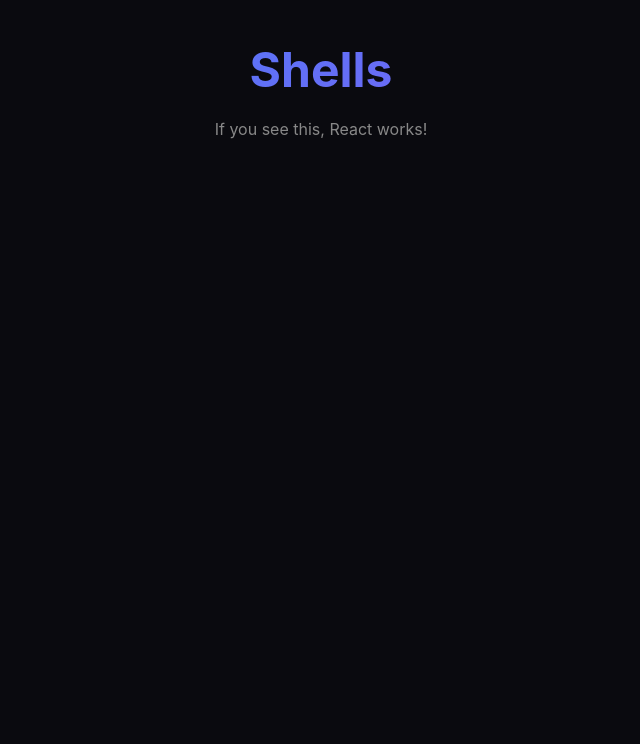
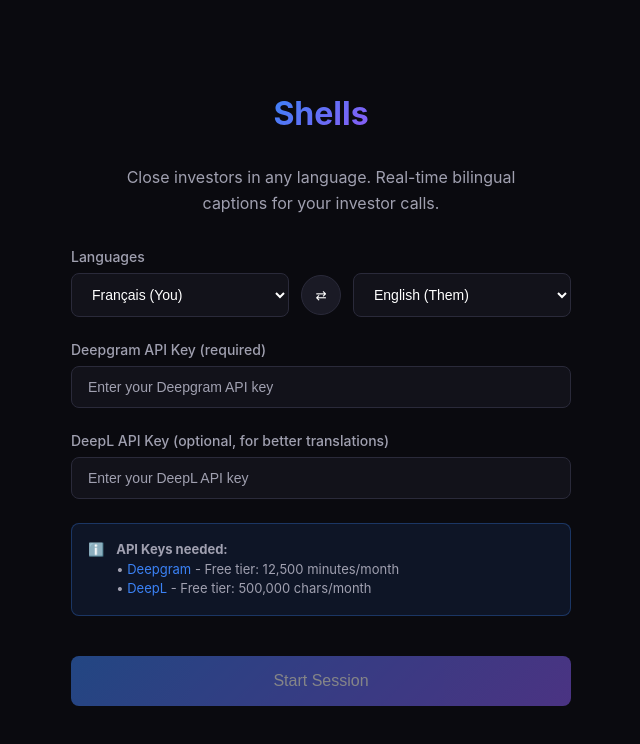
Before and after one commit to Nick0-ai/Shells, a React (Vite) app: page / in a window 1280 px wide. Shown: the top 744 px of the page, without its empty margins (319-959 px from the left). Built offline with nearby package versions, Linux system fonts and the light colour scheme.

Commit message:
feat: Restore full app with simplified audio capture

```diff
--- a/src/App.tsx
+++ b/src/App.tsx
@@ -1,28 +1,235 @@
-import React from 'react'
+import React, { useState, useCallback, useRef, useEffect } from 'react'
+import { SetupScreen } from './components/SetupScreen'
+import { SessionHeader } from './components/SessionHeader'
+import { CaptionColumn } from './components/CaptionColumn'
+import { DeepgramService } from './services/deepgram'
+import { TranslationService } from './services/translation'
+import { Caption, SessionConfig, getLanguageByCode } from './types'
 
-// Minimal test - no imports, no hooks
+type AppState = 'setup' | 'loading' | 'active'
+
 function App() {
-  console.log('App rendering...')
+  const [appState, setAppState] = useState<AppState>('setup')
+  const [config, setConfig] = useState<SessionConfig | null>(null)
+  const [yourCaptions, setYourCaptions] = useState<Caption[]>([])
+  const [theirCaptions, setTheirCaptions] = useState<Caption[]>([])
+  const [isConnected, setIsConnected] = useState(false)
+  const [error, setError] = useState<string | null>(null)
+  const [micStream, setMicStream] = useState<MediaStream | null>(null)
+
+  // Service refs
+  const micDeepgramRef = useRef<DeepgramService | null>(null)
+  const translationRef = useRef<TranslationService | null>(null)
+  const audioContextRef = useRef<AudioContext | null>(null)
+  const processorRef = useRef<ScriptProcessorNode | null>(null)
+  const configRef = useRef<SessionConfig | null>(null)
+
+  // Keep config in ref for callbacks
+  useEffect(() => {
+    configRef.current = config
+  }, [config])
+
+  // Translate and add caption
+  const addCaption = useCallback(
+    async (caption: Partial<Caption>) => {
+      if (!caption.text || !caption.speaker) return
+
+      const currentConfig = configRef.current
+      if (!currentConfig) return
+
+      const sourceLang = getLanguageByCode(currentConfig.yourLanguage)?.deeplCode || 'FR'
+      const targetLangCode = getLanguageByCode(currentConfig.theirLanguage)?.deeplCode || 'EN'
+
+      let translatedText = caption.text
+
+      if (translationRef.current && caption.isFinal) {
+        try {
+          translatedText = await translationRef.current.translate(
+            caption.text,
+            sourceLang,
+            targetLangCode
+          )
+        } catch (err) {
+          console.error('Translation error:', err)
+        }
+      }
+
+      const newCaption: Caption = {
+        id: caption.id || `${caption.speaker}-${Date.now()}`,
+        text: caption.text,
+        translatedText,
+        timestamp: caption.timestamp || new Date(),
+        speaker: caption.speaker,
+        isFinal: caption.isFinal || false,
+      }
+
+      setYourCaptions((prev) => {
+        if (caption.isFinal) {
+          return [...prev.filter(c => c.isFinal), newCaption]
+        }
+        const finals = prev.filter(c => c.isFinal)
+        return [...finals, { ...newCaption, translatedText: `[...] ${caption.text}` }]
+      })
+    },
+    []
+  )
+
+  // Start session
+  const handleStart = useCallback(async (sessionConfig: SessionConfig) => {
+    console.log('Starting session...', sessionConfig)
+    setConfig(sessionConfig)
+    setAppState('loading')
+    setError(null)
+
+    const yourLang = getLanguageByCode(sessionConfig.yourLanguage)
+    if (!yourLang) {
+      setError('Invalid language')
+      setAppState('setup')
+      return
+    }
+
+    // Init translation
+    if (sessionConfig.deeplApiKey) {
+      translationRef.current = new TranslationService(sessionConfig.deeplApiKey)
+    }
+
+    try {
+      // Connect to Deepgram
+      console.log('Connecting to Deepgram...')
+      micDeepgramRef.current = new DeepgramService(
+        sessionConfig.deepgramApiKey,
+        yourLang.deepgramCode,
+        'you',
+        addCaption
+      )
+      await micDeepgramRef.current.connect()
+      console.log('Deepgram connected!')
+
+      // Get microphone
+      console.log('Requesting microphone...')
+      const stream = await navigator.mediaDevices.getUserMedia({
+        audio: { echoCancellation: true, noiseSuppression: true },
+        video: false
+      })
+      setMicStream(stream)
+      console.log('Microphone granted!')
+
+      // Setup audio processing
+      const audioContext = new AudioContext({ sampleRate: 16000 })
+      audioContextRef.current = audioContext
+
+      const source = audioContext.createMediaStreamSource(stream)
+      const processor = audioContext.createScriptProcessor(4096, 1, 1)
+      processorRef.current = processor
+
+      processor.onaudioprocess = (event) => {
+        const float32 = event.inputBuffer.getChannelData(0)
+        const int16 = new Int16Array(float32.length)
+        for (let i = 0; i < float32.length; i++) {
+          const s = Math.max(-1, Math.min(1, float32[i]))
+          int16[i] = s < 0 ? s * 0x8000 : s * 0x7fff
+        }
+        micDeepgramRef.current?.sendAudio(int16.buffer)
+      }
+
+      source.connect(processor)
+      processor.connect(audioContext.destination)
+
+      setIsConnected(true)
+      setAppState('active')
+    } catch (err) {
+      console.error('Failed to start:', err)
+      setError(err instanceof Error ? err.message : 'Failed to start')
+      setAppState('setup')
+    }
+  }, [addCaption])
+
+  // Stop session
+  const handleStop = useCallback(() => {
+    console.log('Stopping...')
+    micDeepgramRef.current?.disconnect()
+    processorRef.current?.disconnect()
+    audioContextRef.current?.close()
+    micStream?.getTracks().forEach(t => t.stop())
+
+    micDeepgramRef.current = null
+    translationRef.current = null
+    audioContextRef.current = null
+    processorRef.current = null
+
+    setMicStream(null)
+    setIsConnected(false)
+    setYourCaptions([])
+    setTheirCaptions([])
+    setAppState('setup')
+  }, [micStream])
+
+  // Cleanup
+  useEffect(() => {
+    return () => {
+      micDeepgramRef.current?.disconnect()
+      processorRef.current?.disconnect()
+      audioContextRef.current?.close()
+      micStream?.getTracks().forEach(t => t.stop())
+    }
+  }, [micStream])
+
+  if (appState === 'loading') {
+    return (
+      <div className="setup-screen">
+        <h1 className="setup-title">Shells</h1>
+        <p className="setup-subtitle">Connecting...</p>
+        <p style={{ marginTop: '20px', color: '#666' }}>Allow microphone if prompted</p>
+      </div>
+    )
+  }
+
+  if (appState === 'setup') {
+    return (
+      <>
+        <SetupScreen onStart={handleStart} />
+        {error && (
+          <div style={{
+            position: 'fixed',
+            bottom: 20,
+            left: '50%',
+            transform: 'translateX(-50%)',
+            background: '#ef4444',
+            color: 'white',
+            padding: '12px 24px',
+            borderRadius: 8
+          }}>
+            {error}
+          </div>
+        )}
+      </>
+    )
+  }
 
   return (
-    <div style={{
-      padding: '40px',
-      textAlign: 'center',
-      color: 'white',
-      background: '#0a0a0f',
-      minHeight: '100vh'
-    }}>
-      <h1 style={{
-        fontSize: '48px',
-        background: 'linear-gradient(135deg, #3b82f6, #8b5cf6)',
-        WebkitBackgroundClip: 'text',
-        WebkitTextFillColor: 'transparent'
-      }}>
-        Shells
-      </h1>
-      <p style={{ marginTop: '20px', color: '#888' }}>
-        If you see this, React works!
-      </p>
+    <div className="app">
+      <SessionHeader
+        isActive={isConnected}
+        yourLanguage={config?.yourLanguage || 'fr'}
+        theirLanguage={config?.theirLanguage || 'en'}
+        onStop={handleStop}
+      />
+      <div className="main-content">
+        <CaptionColumn
+          title="They said"
+          speaker="them"
+          language={config?.theirLanguage || 'en'}
+          captions={theirCaptions}
+          isLive={false}
+        />
+        <CaptionColumn
+          title="You said"
+          speaker="you"
+          language={config?.yourLanguage || 'fr'}
+          captions={yourCaptions}
+          isLive={isConnected}
+        />
+      </div>
     </div>
   )
 }
```
